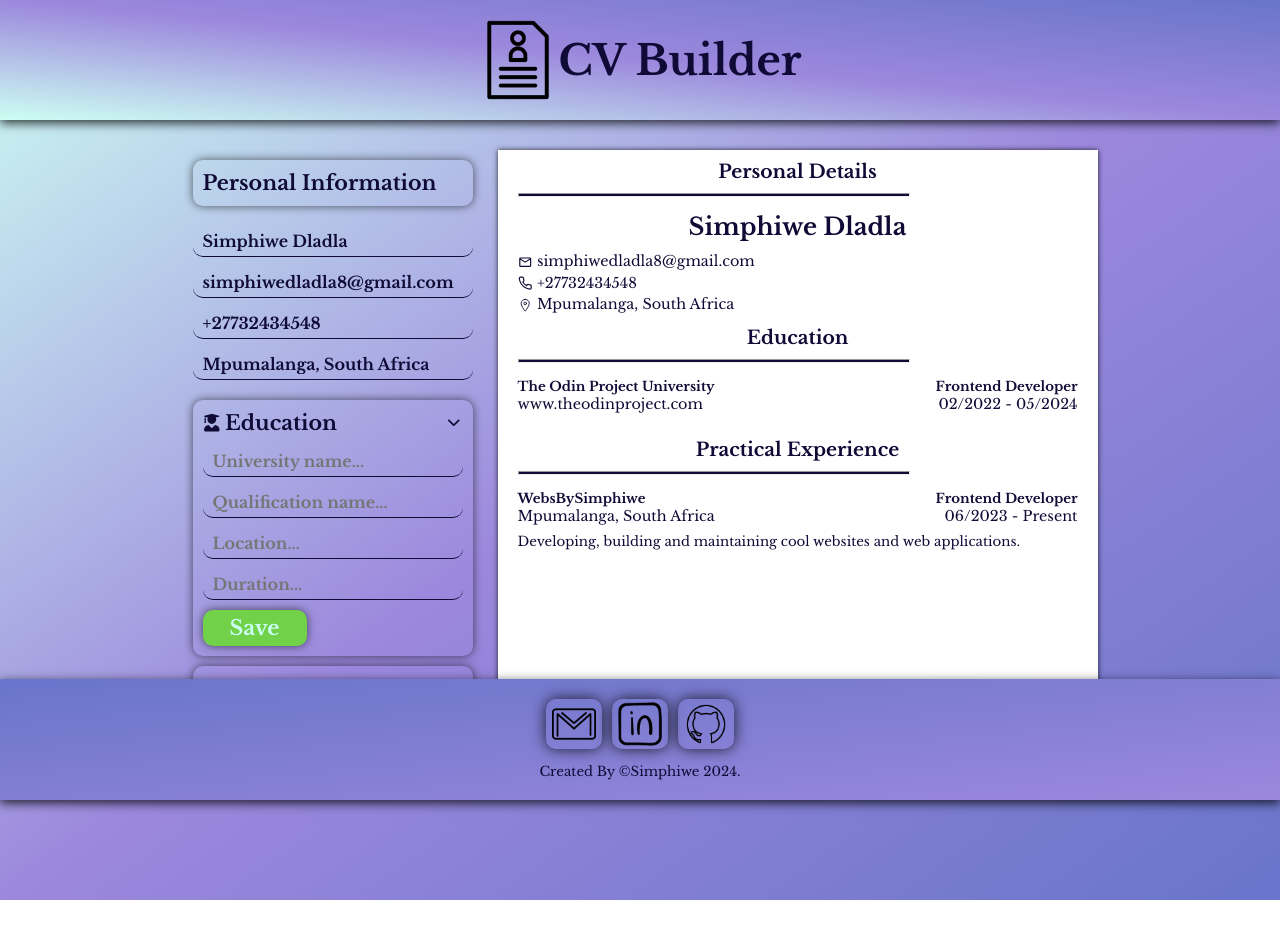
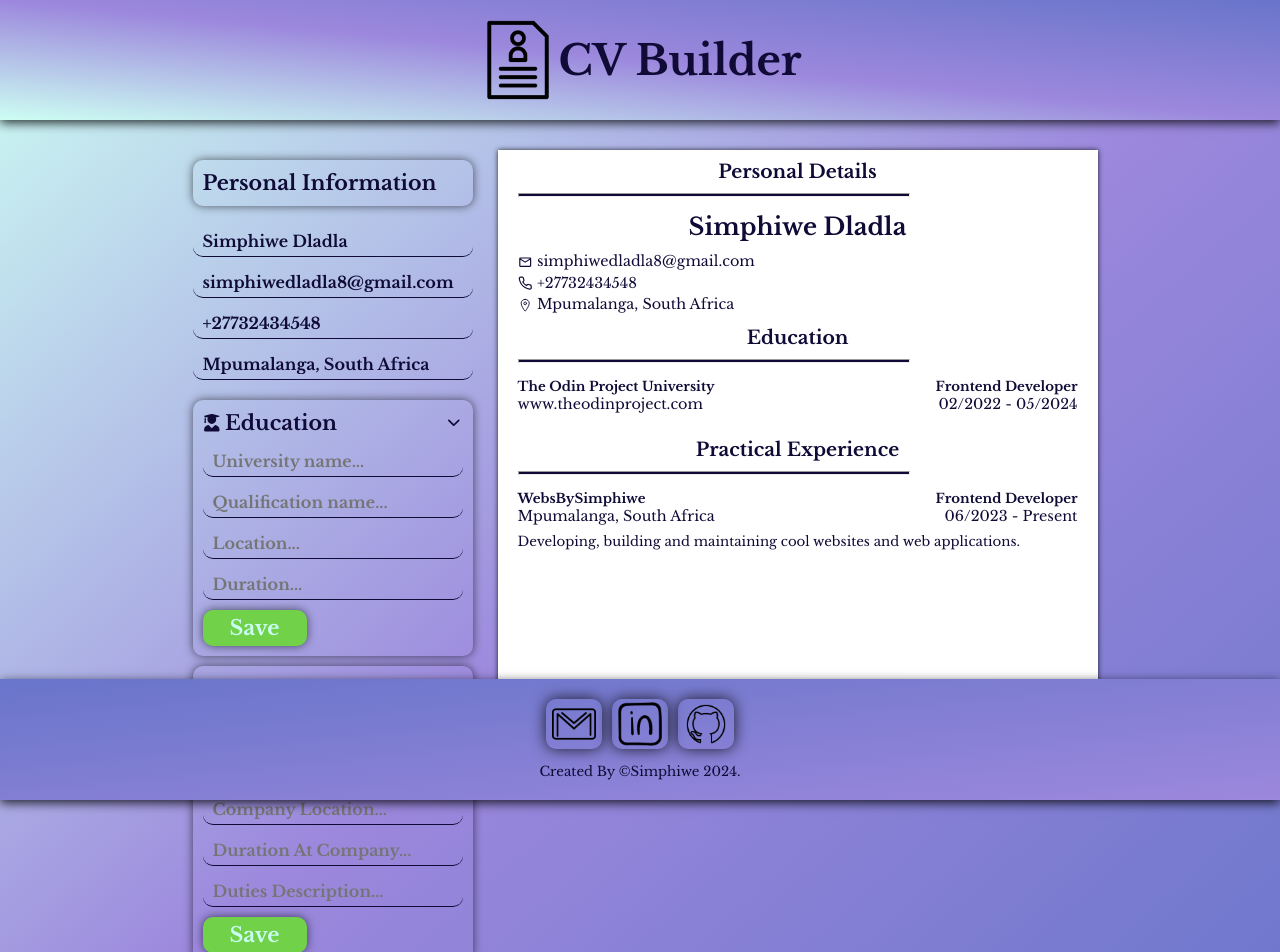
Before and after one commit to DeeBest/mrovaBizAdmin, a React (Vite) app: page / in a window 1280 px wide. Shown: the top 952 px of the page. Before the commit the page ends 900 px from the top, so only its background shows below. Built offline with nearby package versions, Linux system fonts and the light colour scheme.

Commit message:
created a form for adding practical experience

```diff
--- a/src/components/CvForm.jsx
+++ b/src/components/CvForm.jsx
@@ -172,6 +172,61 @@ const CvForm = (props) => {
           <h3>Practical Experience</h3>
           <IoIosArrowDown />
         </div>
+        <div className="add-experience-body">
+          <form onSubmit={(e) => e.preventDefault()}>
+            <label htmlFor="companyName">Company:</label>
+            <input
+              type="text"
+              name="companyName"
+              id="companyName"
+              placeholder="Company name..."
+              value={companyName}
+              onChange={(e) => setCompanyName(e.target.value)}
+            />
+            <label htmlFor="position">Position:</label>
+            <input
+              type="text"
+              name="position"
+              id="position"
+              placeholder="Position..."
+              value={position}
+              onChange={(e) => setPosition(e.target.value)}
+            />
+            <label htmlFor="companyLocation">Company Location:</label>
+            <input
+              type="text"
+              name="companyLocation"
+              id="companyLocation"
+              placeholder="Company Location..."
+              value={companyLocation}
+              onChange={(e) => setCompanyLocation(e.target.value)}
+            />
+            <label htmlFor="durationAtCompany">Duration At Company:</label>
+            <input
+              type="text"
+              name="durationAtCompany"
+              id="durationAtCompany"
+              placeholder="Duration At Company..."
+              value={durationAtCompany}
+              onChange={(e) => setDurationAtCompany(e.target.value)}
+            />
+            <label htmlFor="description">Duties Description:</label>
+            <input
+              type="textarea"
+              name="description"
+              id="description"
+              placeholder="Duties Description..."
+              value={description}
+              onChange={(e) => setDescription(e.target.value)}
+            />
+            <button
+              onClick={handleAddPracticalExperience}
+              className="save-education-btn"
+            >
+              Save
+            </button>
+          </form>
+        </div>
       </div>
     </div>
   );
```
